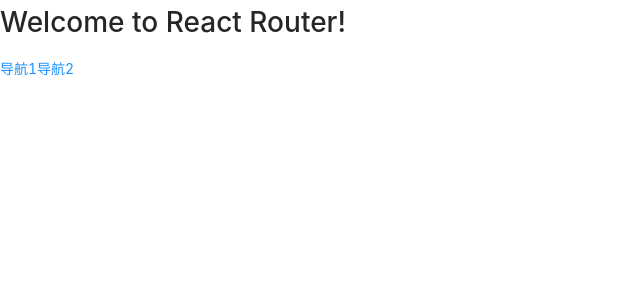
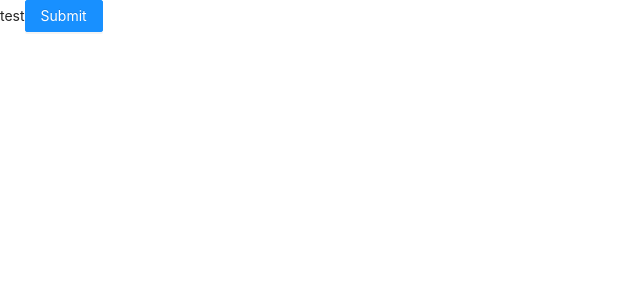
Before and after one commit to JQSC/JQSC.github.io, a React app: page / in a window 1280 px wide. Shown: the top 300 px of the page, without its empty margins (0-640 px from the left). Built offline with nearby package versions, Linux system fonts and the light colour scheme.

Commit message:
增加自定义hook

```diff
--- /dev/null
+++ b/src/components/hooks/index.js
@@ -0,0 +1,32 @@
+import useDebounce from './useDebounce.js'
+import { Button } from 'antd'
+
+function TestHook() {
+    const fn1 = () => {
+        console.log('查询中1......')
+    }
+    const fn2 = () => {
+        console.log('查询中2......')
+    }
+
+    const [run, cancel] = useDebounce(fn1, 500)
+
+    const [run2] = useDebounce(fn2, 500)
+
+
+    const search = () => {
+        run()
+        cancel()
+        run2()
+    }
+
+    return (<div>test
+
+        <Button type="primary" onClick={search}>
+            Submit
+        </Button>
+    </div>)
+}
+
+
+export default TestHook
--- /dev/null
+++ b/src/components/hooks/useDebounce.js
@@ -0,0 +1,29 @@
+import { useRef } from 'react';
+
+function useDebounce(fn, delay) {
+
+    const timer = useRef(null);
+
+    const run = () => {
+        if (timer.current) clearTimeout(timer.current);
+
+        timer.current = setTimeout(() => {
+            fn()
+            timer.current = null
+        }, delay)
+
+    }
+
+    const cancel = () => {
+        if (timer.current) clearTimeout(timer.current);
+        timer.current = null;
+    }
+
+    return [run,cancel]
+
+}
+
+
+
+
+export default useDebounce
--- a/src/index.js
+++ b/src/index.js
@@ -7,11 +7,12 @@
 // import Html2Canvas from './html2-canvas/index'
 //import ErrorBoundary from './error-boundary/index'
 // import DiffText from './components/diff-text/index'
-import ReactRouter from './components/react-router/index'
+// import ReactRouter from './components/react-router/index'
+import Hook from './components/hooks/index'
 
 ReactDOM.render(
     <React.StrictMode>
-        <ReactRouter />
+        <Hook />
     </React.StrictMode>,
     document.getElementById('root')
 );
```
